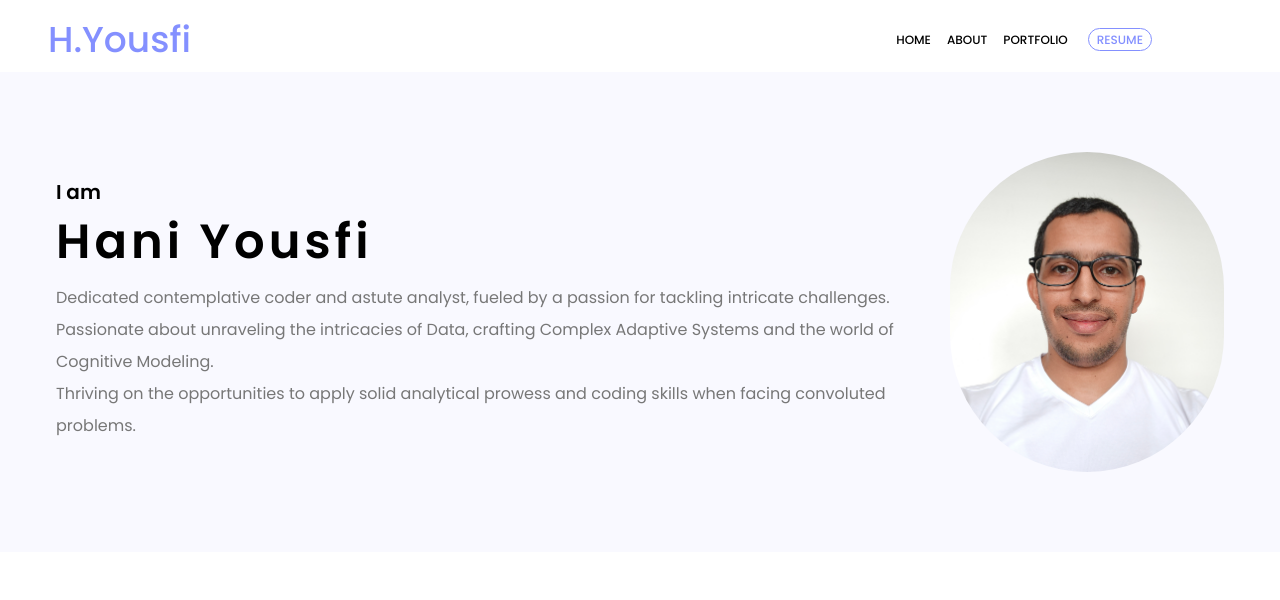
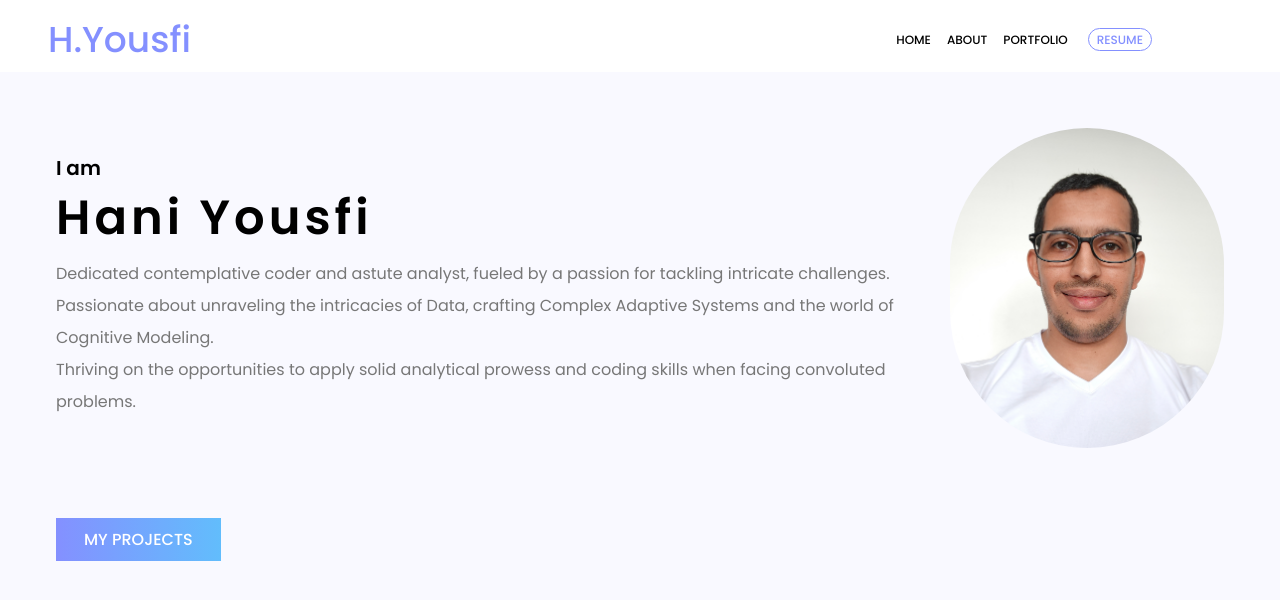
Before and after one commit to maky-hnou/portfolio-front, a Next.js app: page / in a window 1280 px wide. Shown: the top 600 px of the page. Built offline with nearby package versions, Linux system fonts and the light colour scheme.

Commit message:
add button

```diff
--- a/src/pages/index.js
+++ b/src/pages/index.js
@@ -4,6 +4,7 @@ import profilepicture from "../../media/hani.jpg";
 import AnimatedText from "../components/AnimatedText";
 import AnimatedCharacters from "../components/AnimatedCharacters";
 import TextSplitter from "../components/TextSplitter";
+import Link from "next/link";
 
 export default function Home() {
   const textAreaWidth = 800;
@@ -17,8 +18,8 @@ export default function Home() {
         <title>Create Next App</title>
         <link rel="icon" href="/favicon.ico" />
       </Head>
-      <main className="w-full h-auto pl-14 pr-14 flex bg-light_white text-black">
-        <div className="flex items-center justify-between w-full pt-20 pb-20">
+      <main className="w-full h-auto p-14 bg-light_white text-black">
+        <div className="flex items-center justify-between w-full pb-20">
           <div className="flex-1 pr-14">
             <h5 className="text-xl font-semibold">I am</h5>
             <AnimatedText
@@ -43,6 +44,14 @@ export default function Home() {
             />
           </div>
         </div>
+        <div className="self-start">
+          <Link
+            className="border-none py-2.5 px-7 bg-gradient-to-r from-light_purple to-light_cyan text-white font-medium text-base uppercase"
+            href="portfolio"
+          >
+            My Projects
+          </Link>
+        </div>
       </main>
     </div>
   );
```
